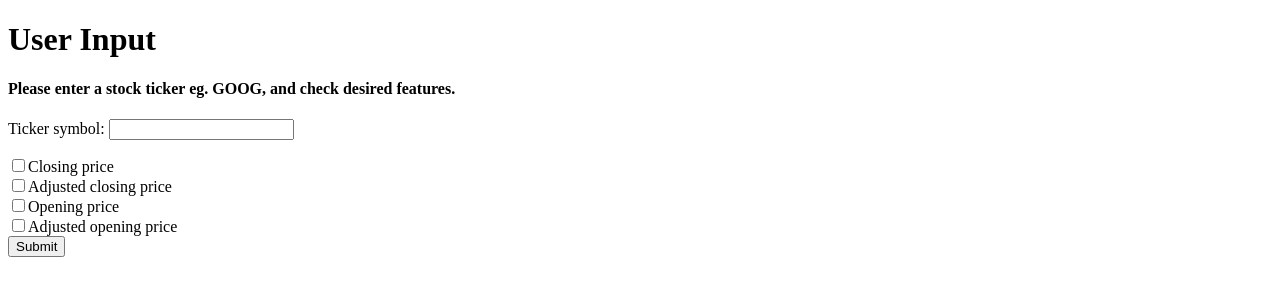
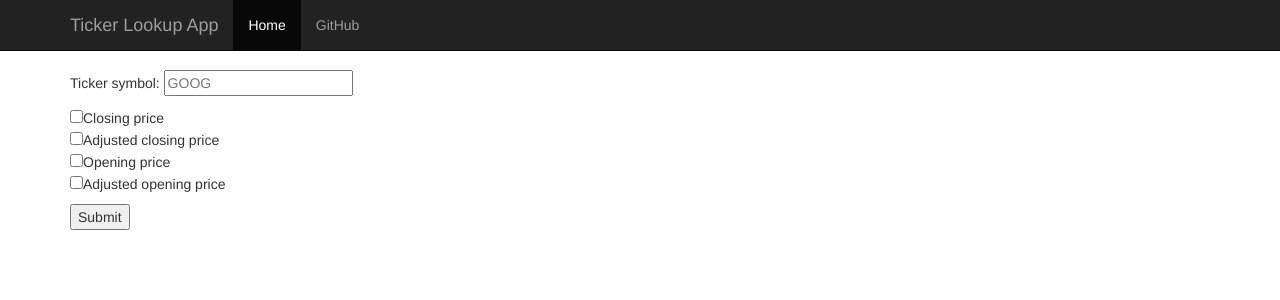
Before and after one commit to ChakChak1234/FlaskHerokuStockTicker, a Flask app: page /index in a window 1280 px wide. Shown: the top 300 px of the page. Run offline with Flask 2, Linux system fonts and the light colour scheme; some libraries are stand-ins or nearby versions.

Commit message:
Updated Index

```diff
--- a/templates/index.html
+++ b/templates/index.html
@@ -1,33 +1,87 @@
-
 <!doctype html>
 <html lang="en">
   <head>
     <meta charset="utf-8">
-		<title>Stock Ticker</title>
-		<!--<link rel="stylesheet" href="https://maxcdn.bootstrapcdn.com/bootstrap/3.3.5/css/bootstrap.min.css">
-		<link rel="stylesheet" href="https://maxcdn.bootstrapcdn.com/bootstrap/3.3.5/css/bootstrap-theme.min.css">
-		<script src="https://maxcdn.bootstrapcdn.com/bootstrap/3.3.5/js/bootstrap.min.js"></script>-->
+    <meta name="viewport" content="width=device-width, initial-scale=1, shrink-to-fit=no">
+    <meta name="description" content="Flask Heroku Ticker App">
+    <meta name="author" content="@chakchak">
+    <!-- <link rel="icon" href="favicon.ico"> -->
+
+    <title>Stock Data Lookup Demo</title>
+
+    <!-- Bootstrap core CSS -->
+		<link rel="stylesheet" href="https://maxcdn.bootstrapcdn.com/bootstrap/3.3.7/css/bootstrap.min.css">
+
+    <!-- Custom CSS for navbar-->
+    <style>
+    body {
+      padding-top: 70px;
+    }
+    </style>
   </head>
   <body>
-		<div class=page>
-  			<h1>User Input</h1>
-  			<div class=metanav>
+    <!-- navigation -->
+    <nav class="navbar navbar-inverse navbar-fixed-top" role="navigation">
+      <div class="container">
+        <!-- Brand and toggle get grouped for better mobile display -->
+        <div class="navbar-header">
+          <button type="button" class="navbar-toggle" data-toggle="collapse" data-target="#nav-1">
+          <span class="sr-only">Toggle navigation</span>
+          </button>
+          <span class="navbar-brand">Ticker Lookup App</span>
+        </div>
 
-    			<h4>Please enter a stock ticker eg. GOOG, and check desired features.</h4>
+        <div class="collapse navbar-collapse" id="nav-1">
+          <ul class="nav navbar-nav">
+            <li class="nav-item active">
+              <a class="nav-link" href="#">Home<span class="sr-only">(current)</span></a>
+            </li>
+            <li class="nav-item">
+              <a class="nav-link" href="https://github.com/ChakChak1234/flask-framework">GitHub</a>
+            </li>
+            <!--
+            <li class="nav-item dropdown">
+              <a class="nav-link dropdown-toggle" href="http://example.com" id="dropdown01" data-toggle="dropdown" aria-haspopup="true" aria-expanded="false">Dropdown</a>
+              <div class="dropdown-menu" aria-labelledby="dropdown01">
+                <a class="dropdown-item" href="#">Action</a>
+                <a class="dropdown-item" href="#">Another action</a>
+                <a class="dropdown-item" href="#">Something else here</a>
+              </div>
+            </li>
+            -->
+          </ul>
+          <!--
+          <form class="form-inline my-2 my-lg-0">
+            <input class="form-control mr-sm-2" type="text" placeholder="Search" aria-label="Search">
+            <button class="btn btn-outline-success my-2 my-sm-0" type="submit">Search</button>
+          </form>
+          -->
+        </div>
+      </div>
+    </nav>
 
-    			<form id='input' method='post' action='graph'>
+    <!-- form -->
+    <div class="container">
+      <div class="row">
+        <div class="col-lg-12 text-left">
+          <form id='input' method='post' action='index'>
+          <p>Ticker symbol: <input type='text' name='ticker' placeholder='GOOG' /></p>
           <p>
-					Ticker symbol: <input type='text' name='ticker' />
+          <input type="checkbox" name='features' value='close' />Closing price<br>
+          <input type="checkbox" name='features' value='adj_close' />Adjusted closing price<br>
+          <input type="checkbox" name='features' value='open' />Opening price<br>
+          <input type="checkbox" name='features' value='adj_open' />Adjusted opening price<br>
           </p>
-	  			<p>
-					<input type="checkbox" name='Close'>Closing price<br>
-					<input type="checkbox" name='Adj. Close'>Adjusted closing price<br>
-					<input type="checkbox" name='Open'>Opening price<br>
-					<input type="checkbox" name='Adj. Open'>Adjusted opening price<br>
-	    			<input type="submit" value="Submit">
-	  			</p>
+          <p><input type="submit" value="Submit"></p>
           </form>
         </div>
       </div>
+    </div>
+
+    <!-- Bootstrap core JavaScript
+    ================================================== -->
+    <!-- Placed at the end of the document so the pages load faster -->
+    <script src="https://cdnjs.cloudflare.com/ajax/libs/jquery/3.2.1/jquery.js"></script>
+		<script src="https://maxcdn.bootstrapcdn.com/bootstrap/3.3.7/js/bootstrap.min.js"></script>
   </body>
 </html>
```
Lines whose indentation alone changed are shown as unchanged.
